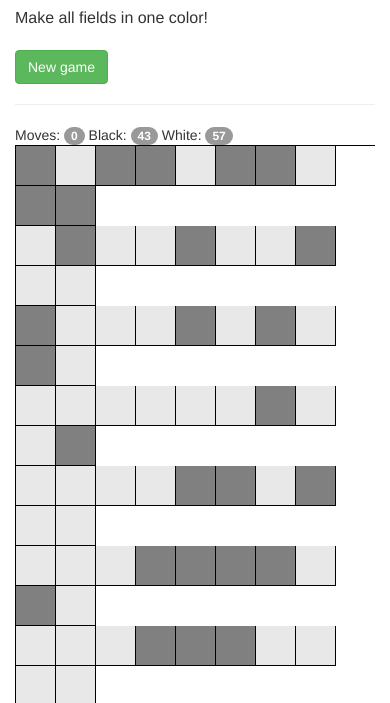
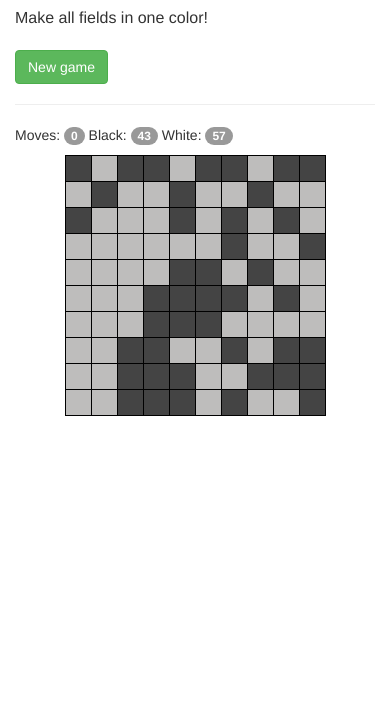
Before and after one commit to damian-kociuba/ReverseNeighborsGame, a plain HTML site: page index.html in a window 390 px wide. Shown: the part 102-805 px from the top of the page. Drawn offline with Linux system fonts and the light colour scheme.

Commit message:
Add animations and responsible redesign

```diff
--- a/css/app.css
+++ b/css/app.css
@@ -1,30 +1,75 @@
 .board {
     margin:auto;
+    margin-top:10px;
     display: table;
-    border-top:1px black solid;
-    border-left:1px black solid;
+    border-right: 1px black solid;
+    border-bottom: 1px black solid;
+
 }
+@media screen and (max-width: 300px) {
+    .board {
+        overflow: scroll;
+        width:211px;
 
+    }
+}
 .board-row {
+    width:100%;
     margin:0px;
     padding:0px;
     line-height: 0px;
 }
-.board-field {
-    display: inline-block;
+.board-field-container {
     width: 40px;
     height: 40px;
+    border-top:1px black solid;
+    border-left:1px black solid;
+    display: inline-block;
+}
+@media screen and (max-width: 440px) {
+    .board-field-container {
+        width:26px;
+        height:26px;
+    }
+}
+@media screen and (max-width: 300px) {
+    .board-field-container {
+        width:21px;
+        height:21px;
+    }
+}
+
+.board-field {
+    width:100%;
+    height:100%;
     margin: 0px;
-    border-right:1px black solid;
-    border-bottom:1px black solid;
+    position:relative;
     cursor:pointer;
+    transform-style:preserve-3d;
+    transition: 1s;
 }
 
 .board-field.white {
-    background-color: #e8e8e8;
+
+    transform:rotateY(180deg);
 }
 .board-field.black {
-    background-color: gray;
+}
+.board-field-layel-white, .board-field-layel-black {
+    position:absolute;
+    top:0px;
+    left:0px;
+    width:100%;
+    height:100%;
+    backface-visibility:hidden;
+}
+.board-field-layel-white {
+    background-color: #bebdbc;
+    transform:rotateY(180deg);
+
+}
+.board-field-layel-black {
+    background-color: #444444;
 }
 
 .fixed-message-container {
@@ -35,13 +80,28 @@
     left:0px;
     position: fixed;
     background-color: rgba(100,100,100,0.5);
+    z-index:9999;
+}
+@media screen and (max-width: 440px) {
+    .fixed-message-container{
+        padding: 20px;
+    }
 }
 .fixed-message-content {
     padding: 50px;
-    width:500px;;
+    width:500px;
     margin:auto;
     background-color: #d7d7d7;
     border-radius:5px;
     border:2px #4b4f54 solid;
     box-shadow: 10px 10px 23px -7px rgba(0,0,0,0.75);
 }
+
+@media screen and (max-width: 440px) {
+    .fixed-message-content {
+        padding: 10px;
+        width: 100%;
+        margin:auto;
+        font-size:20px;
+    }
+}
--- a/index.html
+++ b/index.html
@@ -27,7 +27,11 @@
             White: <span class="badge">{{whiteCounter}}</span>
             <div class="board">
                 <div class="board-row" ng-repeat="row in board">
-                    <div class="board-field" ng-repeat="field in row" ng-class="{'white':field.type === 0, 'black':field.type === 1}" ng-click="boardClick($parent.$index, $index)">
+                    <div class="board-field-container" ng-repeat="field in row">
+                        <div class="board-field" ng-class="{'white':field.type === 0, 'black':field.type === 1}" ng-click="boardClick($parent.$index, $index)">
+                            <div class="board-field-layel-white"></div>
+                            <div class="board-field-layel-black"></div>
+                        </div>
                     </div>
                 </div>
             </div>
```
Also changed, not shown: 1 other file.
